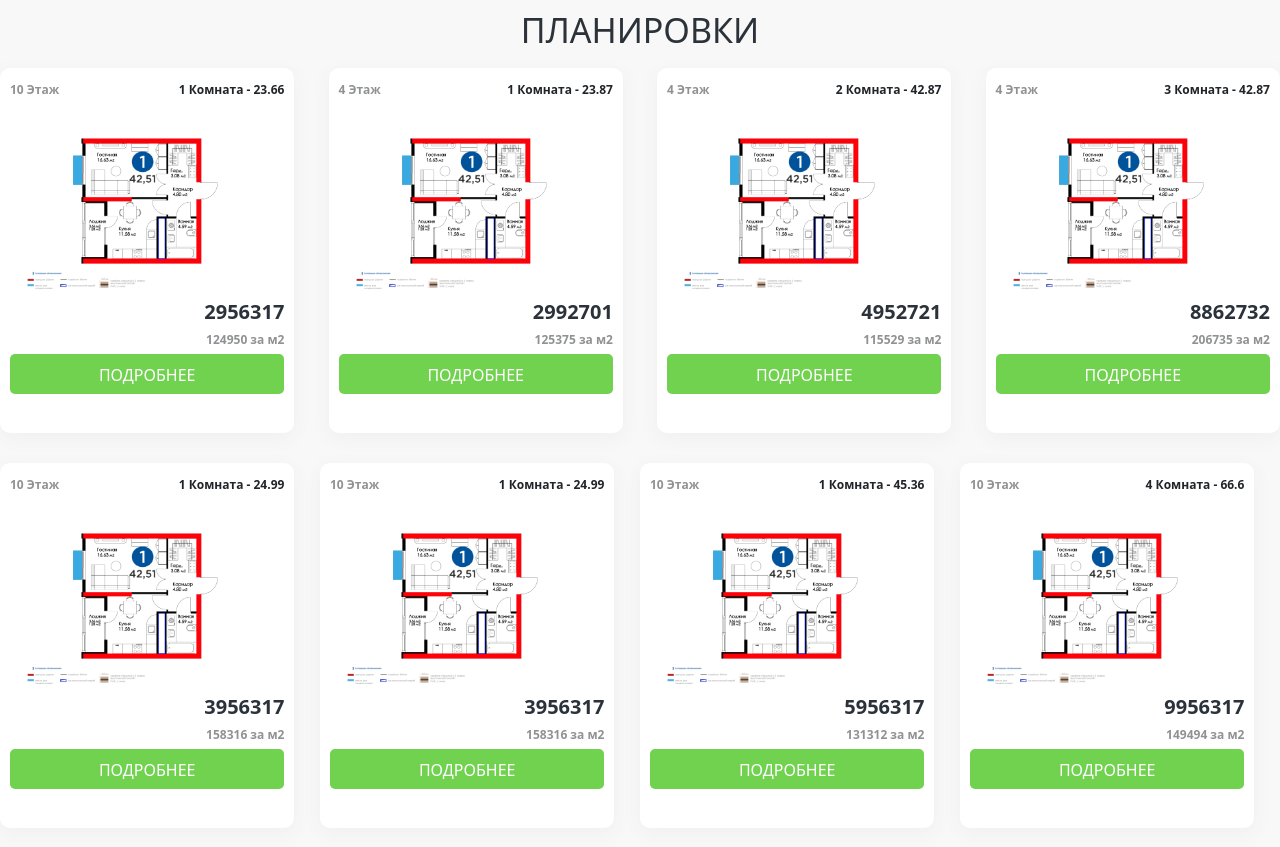
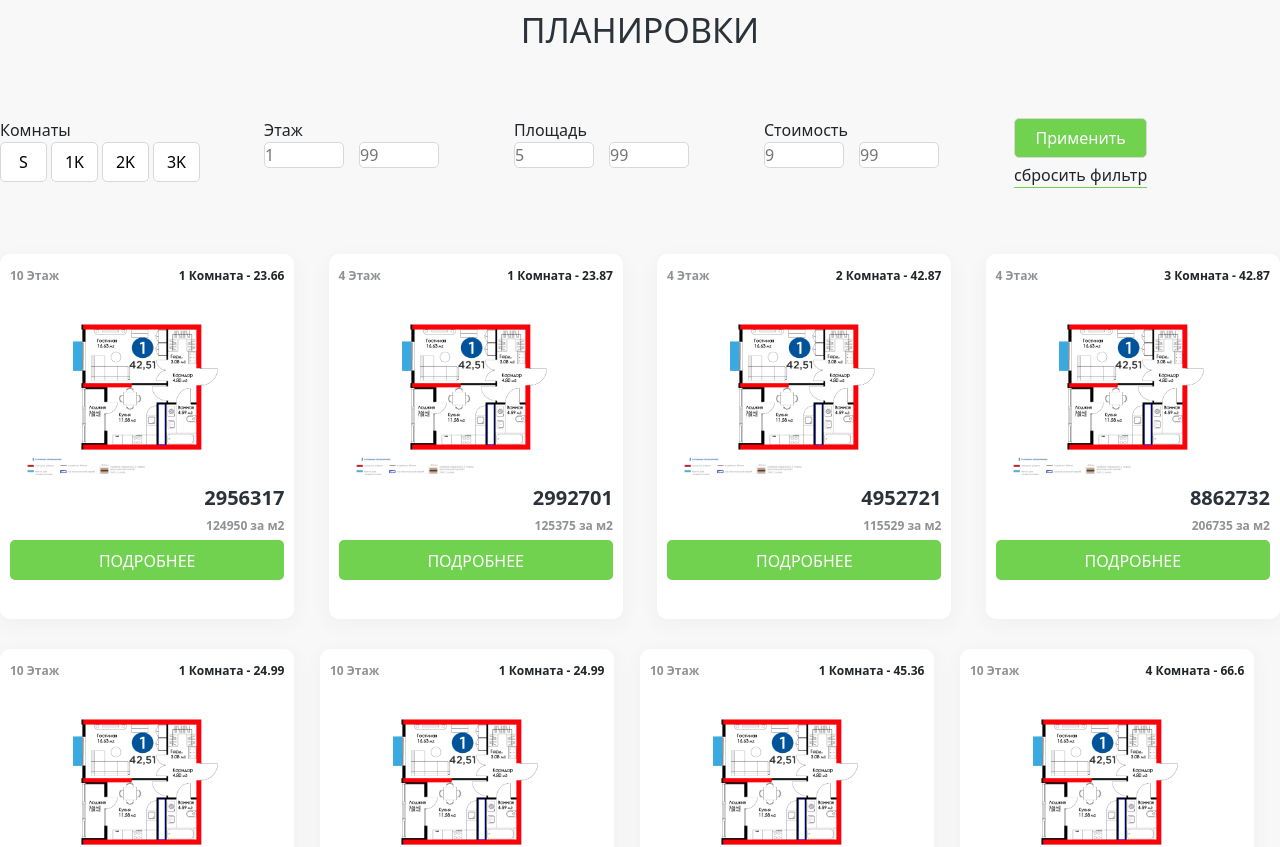
Before and after one commit to keysman59/layouts-app, a Vue app: page / in a window 1280 px wide. Shown: the top 847 px of the page. Built offline with nearby package versions, Linux system fonts and the light colour scheme.

Commit message:
added layout in filterMenu

```diff
--- a/src/App.vue
+++ b/src/App.vue
@@ -22,6 +22,11 @@ body {
   background: #F8F8F8 !important;
 }
 
+* {
+  margin: 0;
+  padding: 0;
+}
+
 .app-name__caption {
   font-style: normal;
   font-weight: normal;
--- /dev/null
+++ b/src/components/FilterMenu.vue
@@ -0,0 +1,94 @@
+<template>
+    <div class="filter-menu">
+        <div class="filter-menu__block">
+            <div class="filter-menu__caption">Комнаты</div>
+            <button class="filter-menu__buttons-room">S</button>
+            <button class="filter-menu__buttons-room">1K</button>
+            <button class="filter-menu__buttons-room">2K</button>
+            <button class="filter-menu__buttons-room">3K</button>
+        </div>
+        <div class="filter-menu__block">
+            <div class="filter-menu__caption">Этаж</div>
+            <input class="filter-menu__input" type="text" placeholder="1">
+            <input class="filter-menu__input" type="text" placeholder="99">
+        </div>
+        <div class="filter-menu__block">
+            <div class="filter-menu__caption">Площадь</div>
+            <input class="filter-menu__input" type="text" placeholder="5">
+            <input class="filter-menu__input" type="text" placeholder="99">
+        </div>
+        <div class="filter-menu__block">
+            <div class="filter-menu__caption">Стоимость</div>
+            <input class="filter-menu__input" type="text" placeholder="9">
+            <input class="filter-menu__input" type="text" placeholder="99">
+        </div>
+        <div class="filter-menu__btn-block">
+            <button class="filter-menu__button">Применить</button>
+            <p class="filter-menu__button-filter">сбросить фильтр</p>
+        </div>
+    </div>
+</template>
+
+<script>
+
+export default {
+    name: 'FilterMenu'
+}
+
+</script>
+
+<style lang='scss'>
+
+.filter-menu {
+    display: flex;
+    margin-top: 50px;
+    margin-bottom: 50px;
+
+    &__block {
+        margin-right: 60px;
+    }
+
+    &__btn-block {
+        display: flex;
+        flex-direction: column;
+        border-radius: 5px;
+    }
+
+    &__buttons-room {
+        background: #FFFFFF;
+        border: 1px solid #D8D8D8;
+        border-radius: 5px;
+        margin-right: 4px;
+        width: 47px;
+        height: 40px;
+    }
+
+    &__button {
+        background: #FFFFFF;
+        border: 1px solid #D8D8D8;
+        border-radius: 5px;
+        margin-right: 4px;
+        width: 100%;
+        max-width: 201px;
+        height: 40px;
+        background: #70D24E;
+        color: #fff;
+        margin-bottom: 5px;
+    }
+
+    &__button-filter {
+        cursor: pointer;
+        border-bottom: 1px solid #70D24E;
+    }
+
+
+    &__input {
+        background: #FFFFFF;
+        border: 1px solid #D8D8D8;
+        border-radius: 5px;
+        width: 80px;
+        margin-right: 15px;
+    }
+}
+
+</style>
--- a/src/components/HeaderMenu.vue
+++ /dev/null
@@ -1,13 +0,0 @@
-<template>
-    <div>
-        <!-- Меню -->
-    </div>
-</template>
-
-<script>
-
-export default {
-    name: 'HeaderMenu'
-}
-
-</script>
--- a/src/components/Main.vue
+++ b/src/components/Main.vue
@@ -1,12 +1,12 @@
 <template>
   <div class="main">
-    <header-menu />
+    <Filter-menu />
     <room-list :rooms='rooms'/>
   </div>
 </template>
 
 <script>
-import HeaderMenu from '@/components/HeaderMenu'
+import FilterMenu from '@/components/FilterMenu'
 import RoomList from '@/components/RoomList'
 
 
@@ -18,7 +18,7 @@ export default {
     }
   },
   components: {
-    HeaderMenu,
+    FilterMenu,
     RoomList
   }
 }
@@ -28,6 +28,7 @@ export default {
 
 .main {
     display: flex;
+    flex-direction: column;
     width: 1300px;
     max-width: 100%;
     margin-right: auto;
```
